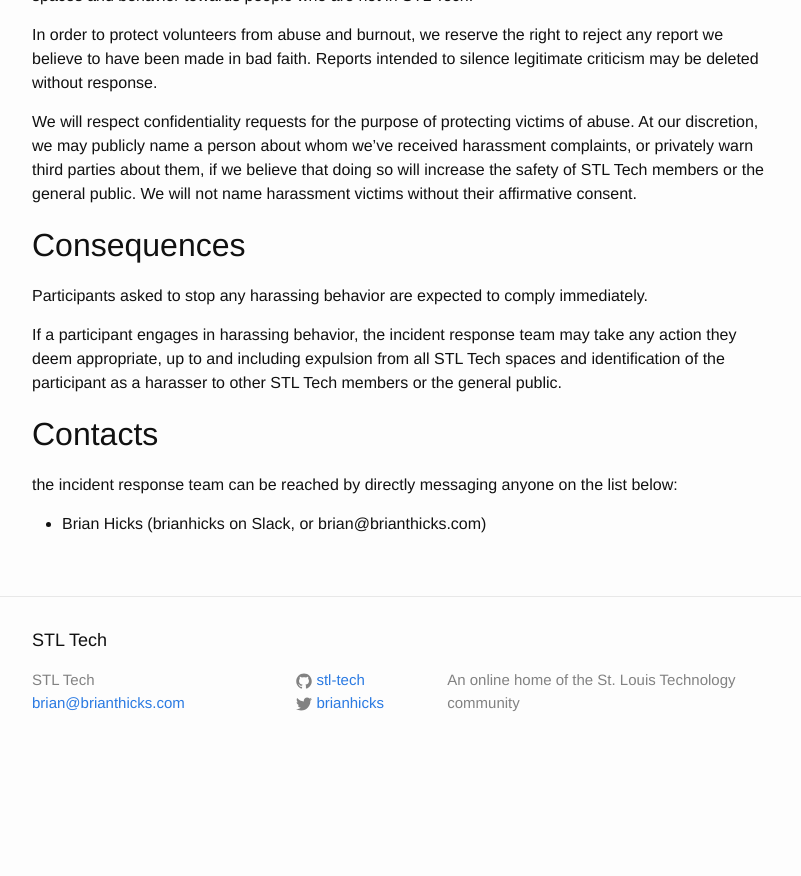
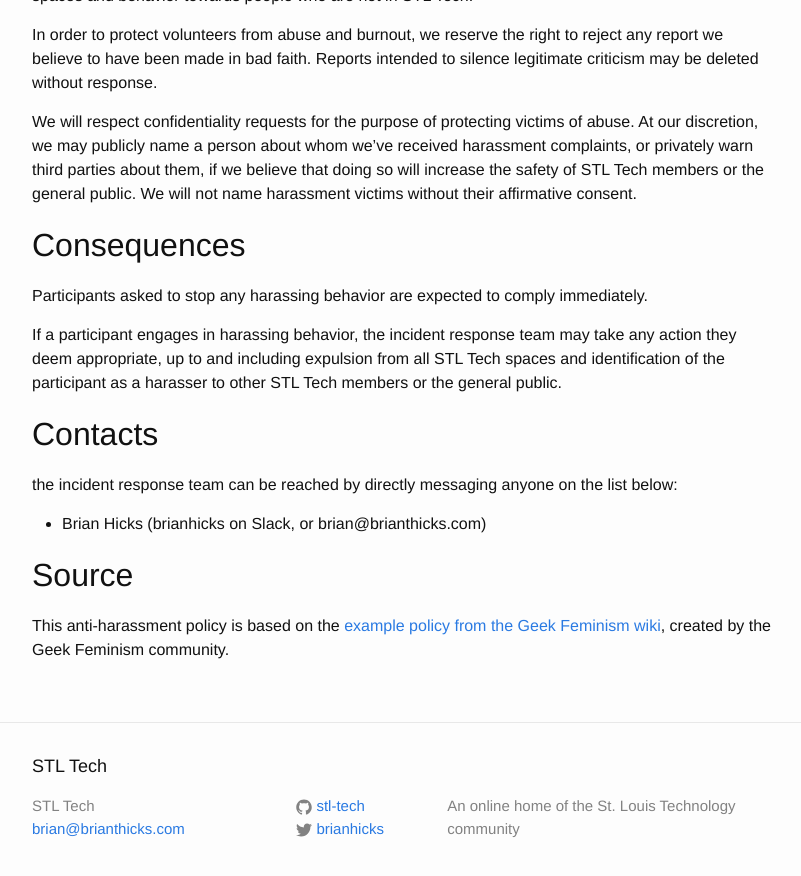
Before and after one commit to stl-tech/stl-tech.github.io, a Jekyll site: the page built from code-of-conduct.md, in a window 1280 px wide and 900 px high, scrolled down 1470 px. Shown: the top 876 px of the window, without its empty margins (238-1039 px from the left). Built offline with Jekyll 4.4.1, drawn with Linux system fonts in a browser that asks for light colours; before the commit the page ends 2244 px from its top, so only the background shows below that.

Commit message:
code-of-conduct: add source

```diff
--- a/code-of-conduct.md
+++ b/code-of-conduct.md
@@ -97,3 +97,9 @@
 list below:
 
 - Brian Hicks (brianhicks on Slack, or brian@brianthicks.com)
+
+## Source
+
+This anti-harassment policy is based on the
+[example policy from the Geek Feminism wiki](http://geekfeminism.wikia.com/wiki/Community_anti-harassment),
+created by the Geek Feminism community.
```
